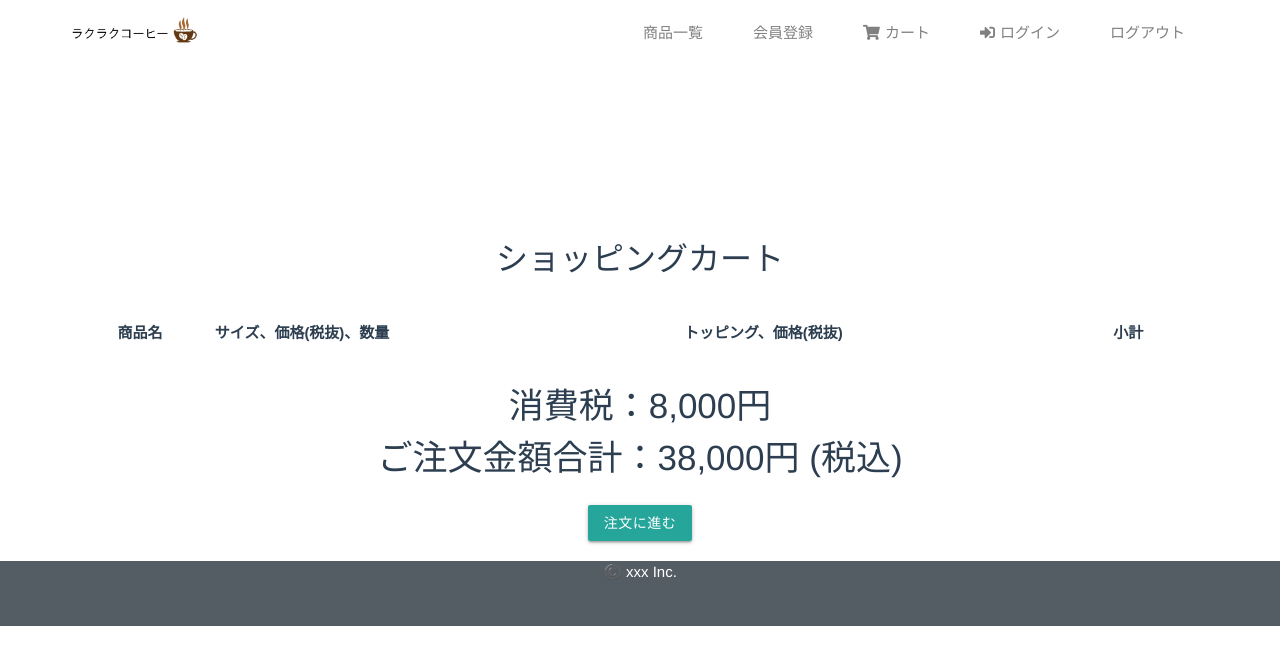
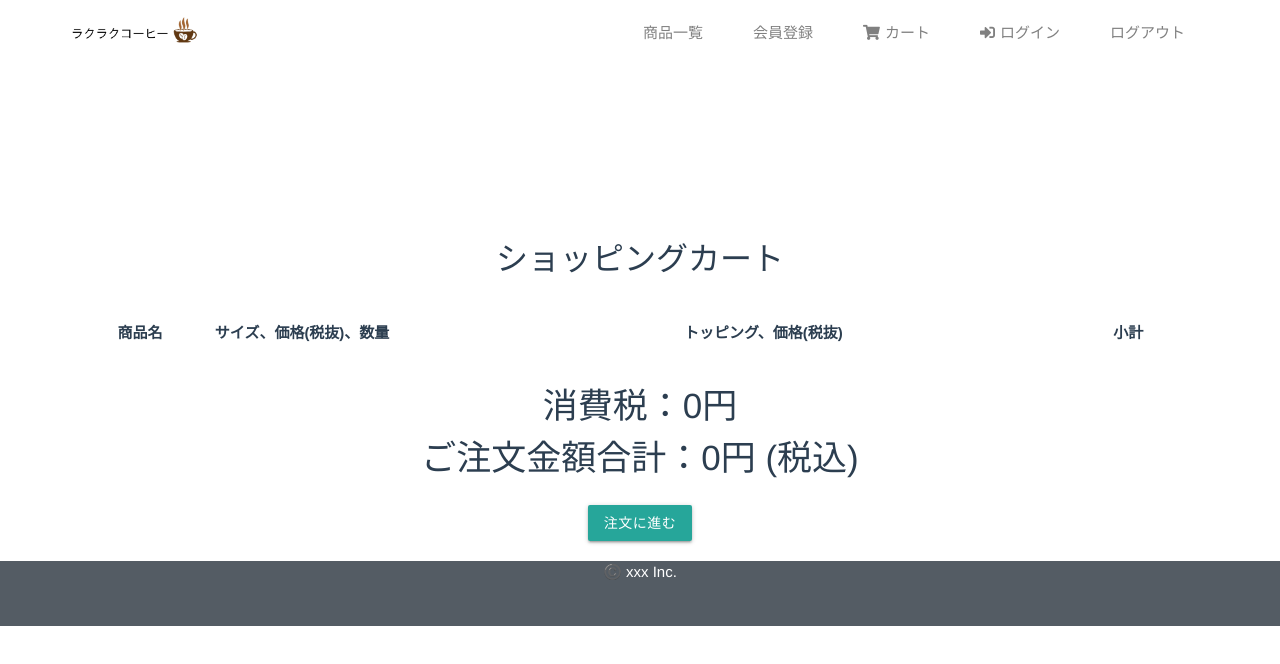
Before and after one commit to kosuke-17/ec-202110c, a Vue app: page /cartList in a window 1280 px wide. Shown: the top 664 px of the page. Built offline with nearby package versions, Linux system fonts and the light colour scheme.

Commit message:
消費税と税込合計金額を表示する機能を実装しました。

```diff
--- a/src/views/cartList.vue
+++ b/src/views/cartList.vue
@@ -63,8 +63,10 @@
       </div>
 
       <div class="row cart-total-price">
-        <div>消費税：8,000円</div>
-        <div>ご注文金額合計：38,000円 (税込)</div>
+        <div>消費税：{{ taxPrice.toLocaleString() }}円</div>
+        <div>
+          ご注文金額合計：{{ totalPriceIncludeTax.toLocaleString() }}円 (税込)
+        </div>
       </div>
       <div class="row order-confirm-btn">
         <button
@@ -93,6 +95,45 @@ export default class cartList extends Vue {
    */
   get orderItemList(): Array<OrderItem> {
     return this["$store"].getters.getOrderItemList;
+  }
+
+  /**
+   *税抜き合計金額を計算するして返す.
+   *
+   * @remarks ショッピングカートに入っている商品の税抜き合計金額を計算して返す
+   * @returns ショッピングカートに入っている商品
+   */
+  private totalPriceWithoutTax(): number {
+    let totalPriceWithoutTax = 0;
+    for (let orderItem of this["$store"].getters.getOrderItemList) {
+      totalPriceWithoutTax += orderItem.calcSubTotalPrice(
+        orderItem.size,
+        orderItem.orderToppingList.length,
+        orderItem.quantity
+      );
+    }
+    return totalPriceWithoutTax;
+  }
+
+  /**
+   * 消費税を計算して返す
+   *
+   * @remarks ショッピングカートに入っている商品の消費税金額を計算して返す
+   * @returns ショッピングカートに入っている商品の消費税金額
+   */
+  get taxPrice(): number {
+    const tax = 0.1;
+    return this.totalPriceWithoutTax() * tax;
+  }
+
+  /**
+   * 合計金額を計算して返す
+   *
+   * @remarks ショッピングカートに入っている商品の合計金額を計算して返す
+   * @returns ショッピングカートに入っている商品の合計金額
+   */
+  get totalPriceIncludeTax(): number {
+    return this.totalPriceWithoutTax() + this.taxPrice;
   }
 }
 </script>
```
